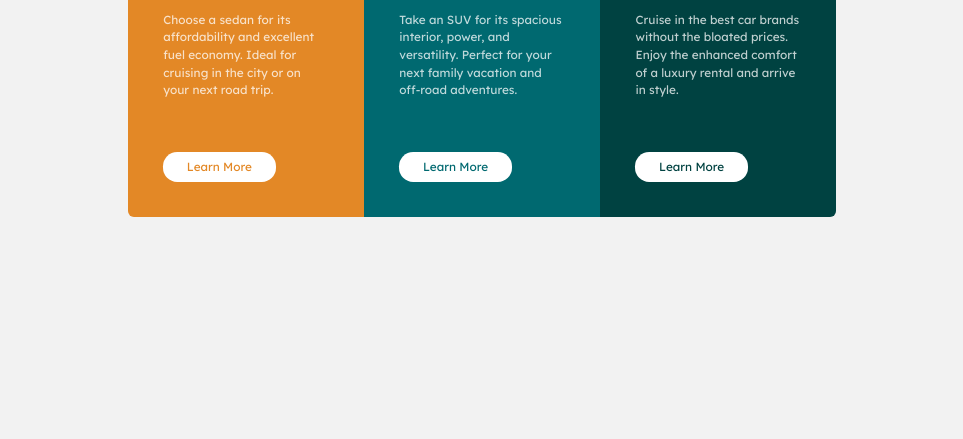
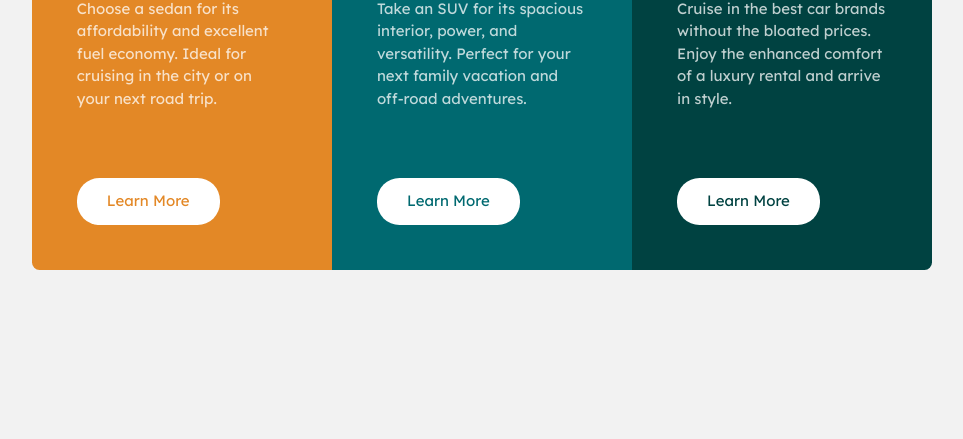
Before and after one commit to Nombiembre/Frontend-mentor, a plain HTML site: page 3-column-preview-card-component-main/index.html in a window 1280 px wide. Shown: the part 361-800 px from the top of the page, without its empty margins (158-1121 px from the left). Drawn offline with Linux system fonts and the light colour scheme.

Commit message:
Update style.css

```diff
--- a/3-column-preview-card-component-main/style.css
+++ b/3-column-preview-card-component-main/style.css
@@ -1,4 +1,4 @@
-/* reset */
+/*Custom Properties*/
 :root{
 	--clr-organe:  hsl(31, 77%, 52%);
 	--clr-cyan: hsl(184, 100%, 22%) ;
@@ -10,7 +10,7 @@
 	--clr-neutral-400: hsl(0, 0%, 95%);
 
 	--fs-400: .938rem;
-	--fs-700: 2rem;
+	--fs-700: 2.5rem;
 
 	--fw-400: 400;
 	--fw-700: 700;
@@ -19,6 +19,8 @@
 	--ff-body: 'Lexend Deca', sans-serif;
 }
 
+/*Utilities Classes*/
+
 .primary-header{
 	font-family: var(--ff-header);
 	font-weight: var(--fw-700);
@@ -26,6 +28,8 @@
 	text-transform: uppercase;
 	color: var(--clr-neutral-170);
 }
+
+/* reset */
 
 /* Box sizing rules */
 *,
@@ -122,7 +126,7 @@ body {
 	border-radius: .5em;
 	display: grid;
 	overflow: hidden;
-	transition: all .2s;
+	/* transition: all .2s; */
 }
 
 @media(max-width: 700px){
@@ -167,10 +171,10 @@ body {
 .button{
 	background-color: var(--clr-neutral-0);
 	border: 0;
-	border-radius: 1.2em;
-	padding: .5em 2em;
+	border-radius: 1.5em;
+	padding: .8em 2em;
 	width: fit-content;
-	transition: all linear .2s;
+	/* transition: all ease-in .2s; */
 }
 
 @media (min-width: 700px){
@@ -180,11 +184,6 @@ body {
 
 	.button{
 		margin-top: 3em;
-	}
-
-	:root{
-		--fs-400: .738rem;
-		--fs-700: 2rem;
 	}
 
 	p{
```
